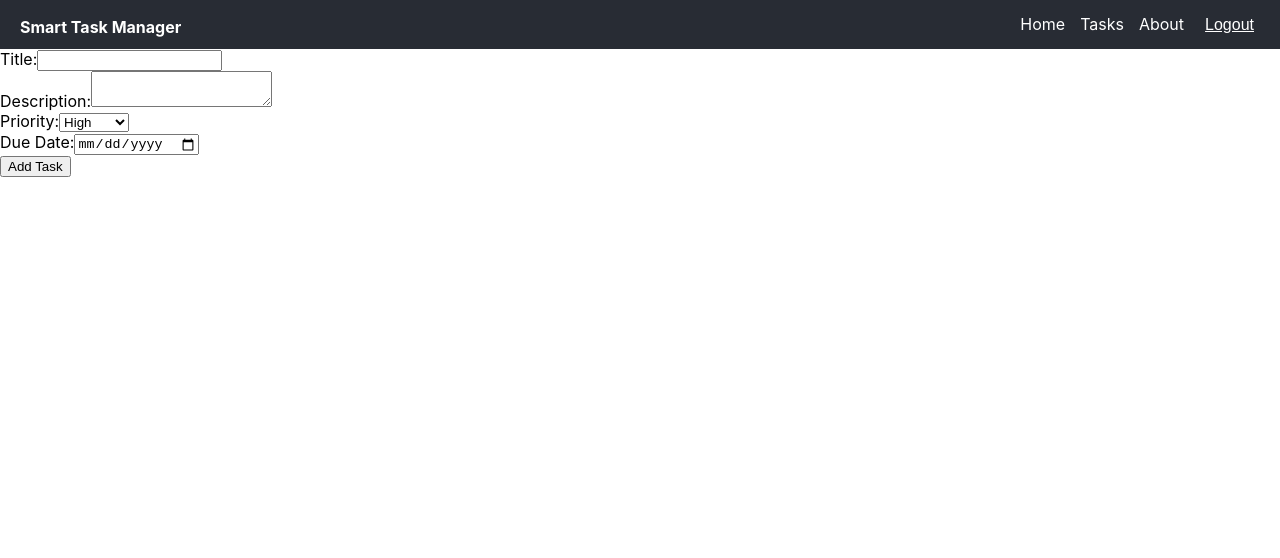
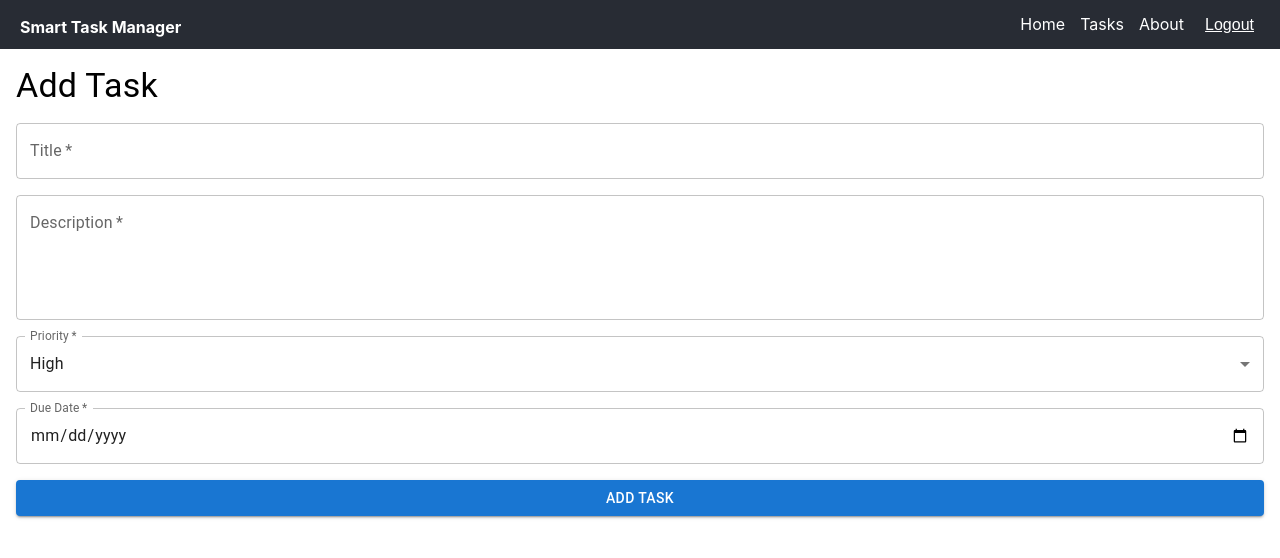
Before and after one commit to Tyler2517/smart-task-manager, a React (Create React App) app in the folder frontend/: page /add-task in a window 1280 px wide. Shown: the top 558 px of the page. Built offline with nearby package versions, Linux system fonts and the light colour scheme; sample sign-in values are in the browser's storage.

Commit message:
Add Task button and material ui to tasks

```diff
--- a/frontend/src/components/AddTask.js
+++ b/frontend/src/components/AddTask.js
@@ -1,6 +1,7 @@
 import React, { useState } from 'react';
 import axios from '../api/axios';
 import { useNavigate } from 'react-router-dom';
+import { Box, TextField, Button, Stack, Typography } from '@mui/material';
 
 const AddTask = () => {
     const [title, setTitle] = useState('');
@@ -14,9 +15,9 @@ const AddTask = () => {
         try {
             const taskData = {
                 title,
-                description,  // Include description
+                description,
                 priority,
-                due_date: dueDate,  // Include due_date
+                due_date: dueDate,
             };
 
             await axios.post('tasks/', taskData);
@@ -33,46 +34,56 @@ const AddTask = () => {
     };
 
     return (
+        <Box sx={{ padding: 2 }}>
+          <Typography variant="h4" component="h2" sx={{ marginBottom: 2 }}>
+            Add Task
+          </Typography>
           <form onSubmit={handleSubmit}>
-            <div>
-                <label>Title:</label>
-                <input
-                    type="text"
+            <Stack spacing={2}>
+              <TextField
+                label="Title"
                 value={title}
                 onChange={(e) => setTitle(e.target.value)}
                 required
               />
-            </div>
-            <div>
-                <label>Description:</label>
-                <textarea
+              <TextField
+                label="Description"
                 value={description}
                 onChange={(e) => setDescription(e.target.value)}
                 required
+                multiline
+                rows={4}
               />
-            </div>
-            <div>
-                <label>Priority:</label>
-                <select
+              <TextField
+                label="Priority"
                 value={priority}
                 onChange={(e) => setPriority(Number(e.target.value))}
+                required
+                select
+                SelectProps={{
+                  native: true,
+                }}
               >
                 <option value={1}>High</option>
                 <option value={2}>Medium</option>
                 <option value={3}>Low</option>
-                </select>
-            </div>
-            <div>
-                <label>Due Date:</label>
-                <input
-                    type="date"
+              </TextField>
+              <TextField
+                label="Due Date"
                 value={dueDate}
                 onChange={(e) => setDueDate(e.target.value)}
                 required
+                type="date"
+                InputLabelProps={{
+                    shrink: true,
+                }}
                 />
-            </div>
-            <button type="submit">Add Task</button>
+              <Button variant="contained" type="submit">
+                Add Task
+              </Button>
+            </Stack>
           </form>
+        </Box>
       );
 };
 
--- a/frontend/src/components/Login.js
+++ b/frontend/src/components/Login.js
@@ -1,6 +1,6 @@
 import React, { useState } from 'react';
 import axios, { setAuthToken } from '../api/axios';
-import { redirect, useNavigate } from 'react-router-dom';
+import { useNavigate } from 'react-router-dom';
 
 const Login = () => {
     const [username, setUsername] = useState('');
--- a/frontend/src/components/TaskList.js
+++ b/frontend/src/components/TaskList.js
@@ -1,5 +1,7 @@
 import React, { useEffect, useState } from 'react';
 import axios from '../api/axios';
+import Stack from '@mui/material/Stack';
+import Button from '@mui/material/Button';
 
 const TaskList = () => {
     const [tasks, setTasks] = useState([]);
@@ -35,7 +37,10 @@ const TaskList = () => {
 
     return (
       <div>
-            <h1>Tasks</h1>
+        <Stack direction="row" justifyContent="space-between" alignItems="center" sx={{ padding: 2 }}>
+            <h1 style={{ marginRight: 'auto' }}>Tasks</h1>
+            <Button variant="contained" onClick={() => window.location.href = '/add-task'}>Add Task</Button>
+        </Stack>
         <ul>
           {filteredTasks.map((task) => (
             <li key={task.id}>
```
Also changed, not shown: frontend/package.json (+4 -3 lines), 1 other file (tests, documents, lock files or other folders). Lines whose indentation alone changed are shown as unchanged.
